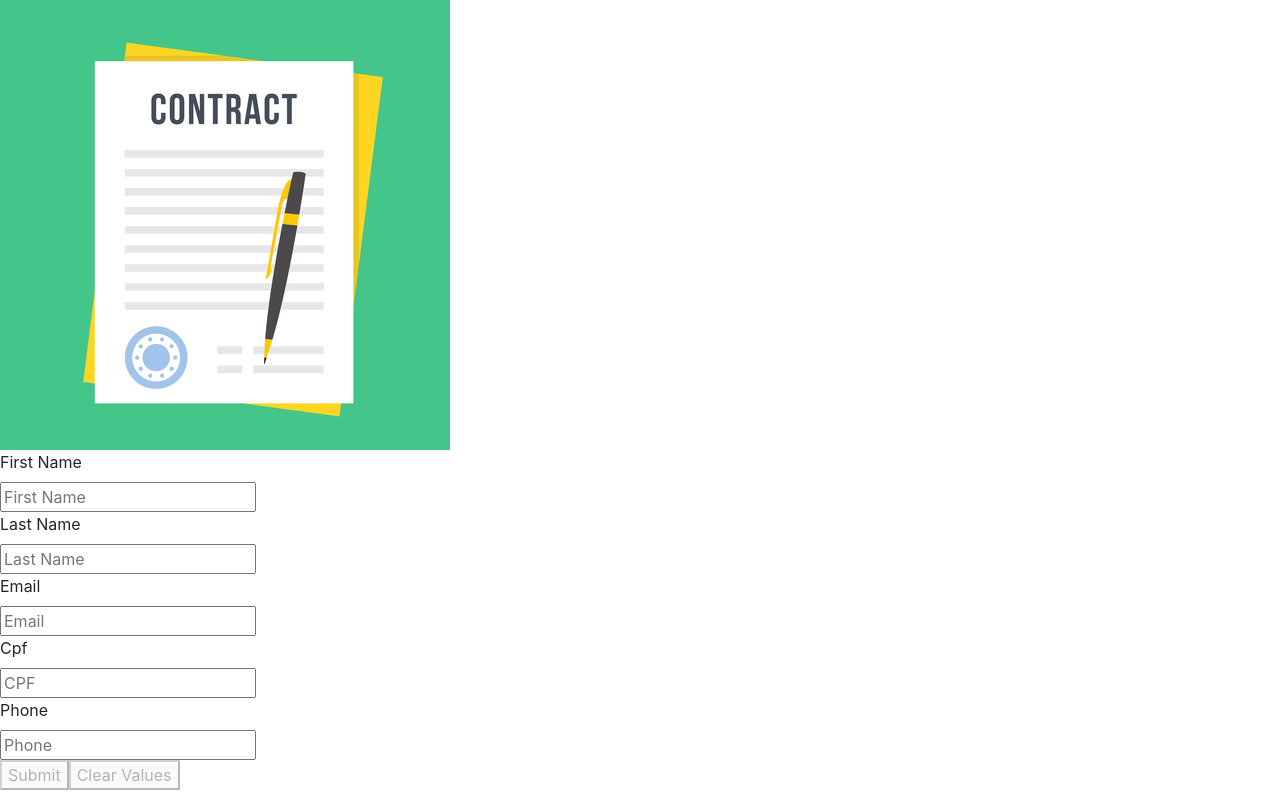
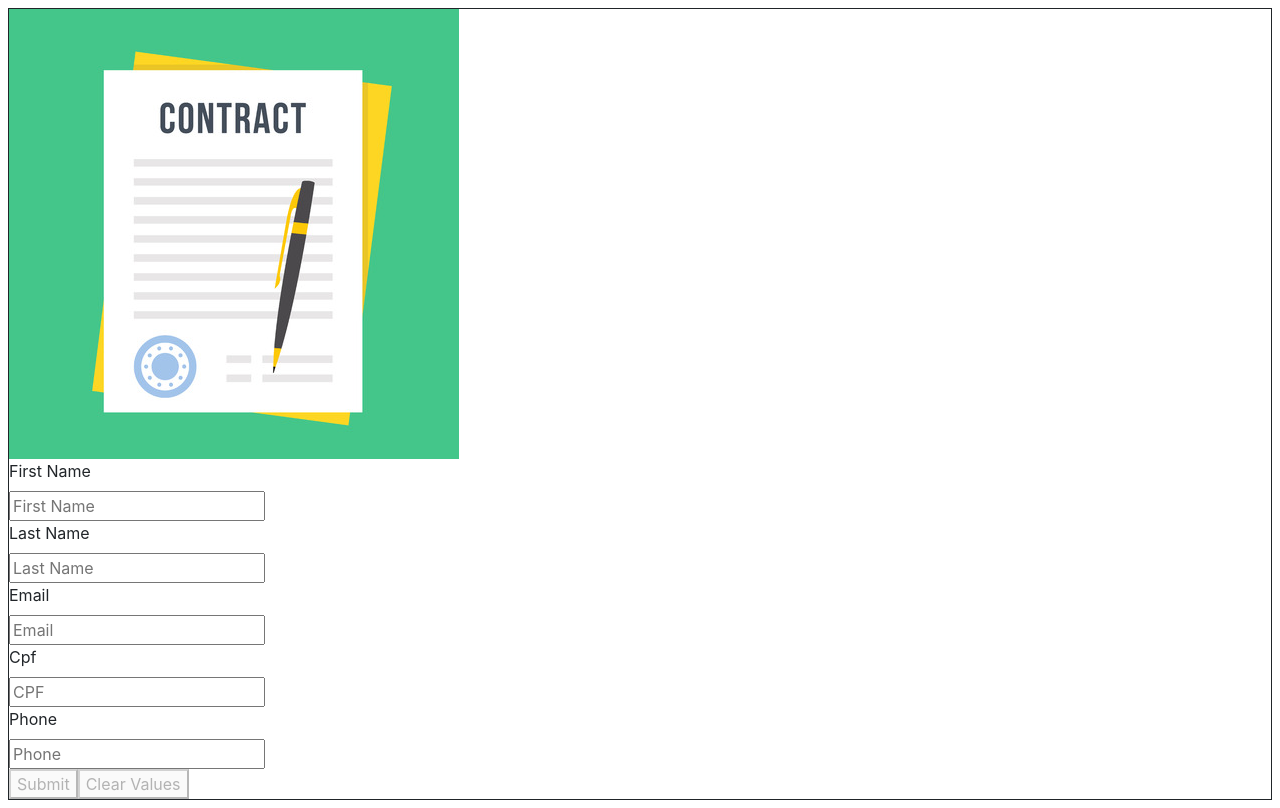
Before and after one commit to ypedroo/contracts, a React (Create React App) app: page /parts in a window 1280 px wide. Built offline with nearby package versions, Linux system fonts and the light colour scheme.

Commit message:
Adding container styles

```diff
--- a/src/pages/PartForm.js
+++ b/src/pages/PartForm.js
@@ -4,6 +4,12 @@ import { connect } from 'react-redux';
 import { Field, reduxForm } from 'redux-form';
 import { submitForm } from '../store/actions/partsActions';
 import Header from '../components/Header';
+import styled from 'styled-components';
+
+const Container = styled.div`
+margin: 8px;
+border: 1px solid;
+`
 
 class PartForm extends Component {
 
@@ -13,6 +19,7 @@ class PartForm extends Component {
     render() {
         const { handleSubmit, pristine, reset, submitting } = this.props;
         return (
+            <Container>
                 <form onSubmit={handleSubmit(this.handleSubmit)}>
                     <div>
                         <Header />
@@ -82,16 +89,18 @@ class PartForm extends Component {
             </button>
                     </div>
                 </form>
+            </Container>
+
         )
     }
 
 }
 
 const mapDispatchToProps = dispatch =>
-    bindActionCreators({submitForm}, dispatch);
+    bindActionCreators({ submitForm }, dispatch);
 
 
-    PartForm =  reduxForm({
+PartForm = reduxForm({
     form: 'partForm',
 })(PartForm);
 
```
Lines whose indentation alone changed are shown as unchanged.
